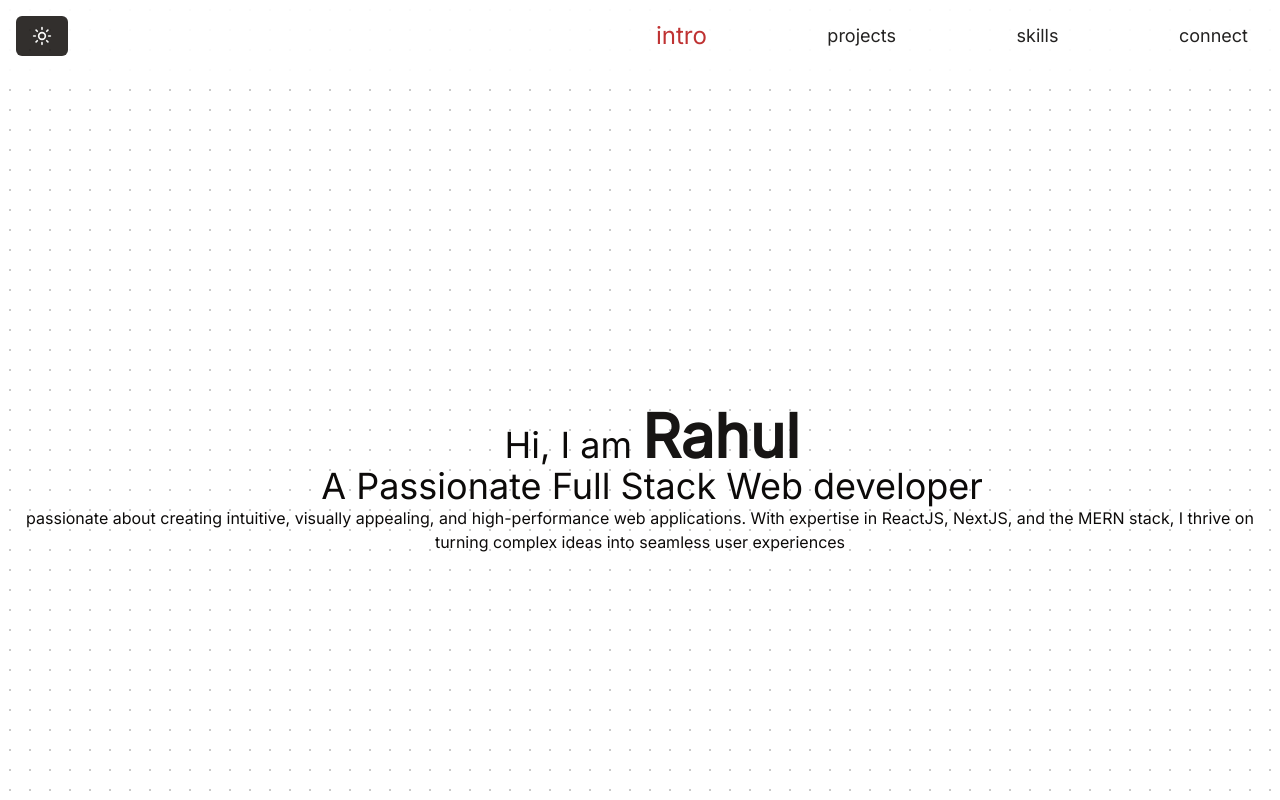
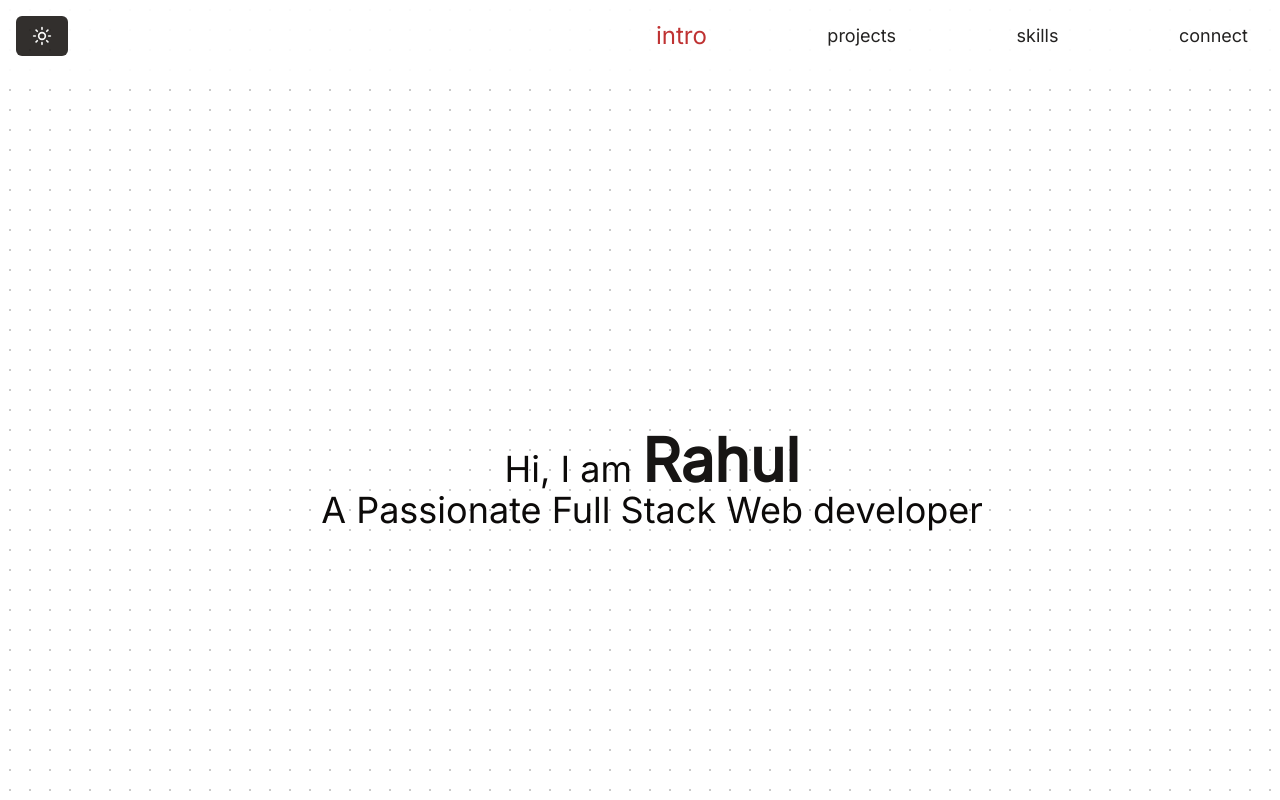
Before and after one commit to Rahul7yadu/resume, a Next.js app: page / in a window 1280 px wide. Shown: the top 800 px of the page. Built offline with nearby package versions, Linux system fonts and the light colour scheme.

Commit message:
edited changes

```diff
--- a/src/components/Intro.tsx
+++ b/src/components/Intro.tsx
@@ -15,9 +15,7 @@ const Intro = () => {
           <div className='text-foreground font-thin  ml-6 text-2xl xl:text-4xl bg-clip-text bg-gradient-to-t from-primary1-light via-primary1-medium to-primary1-dark'>
             A Passionate Full Stack Web developer
           </div>
-          <div>
-          passionate about creating intuitive, visually appealing, and high-performance web applications. With expertise in ReactJS, NextJS, and the MERN stack, I thrive on turning complex ideas into seamless user experiences
-          </div>
+
     </section>
 
 
```
